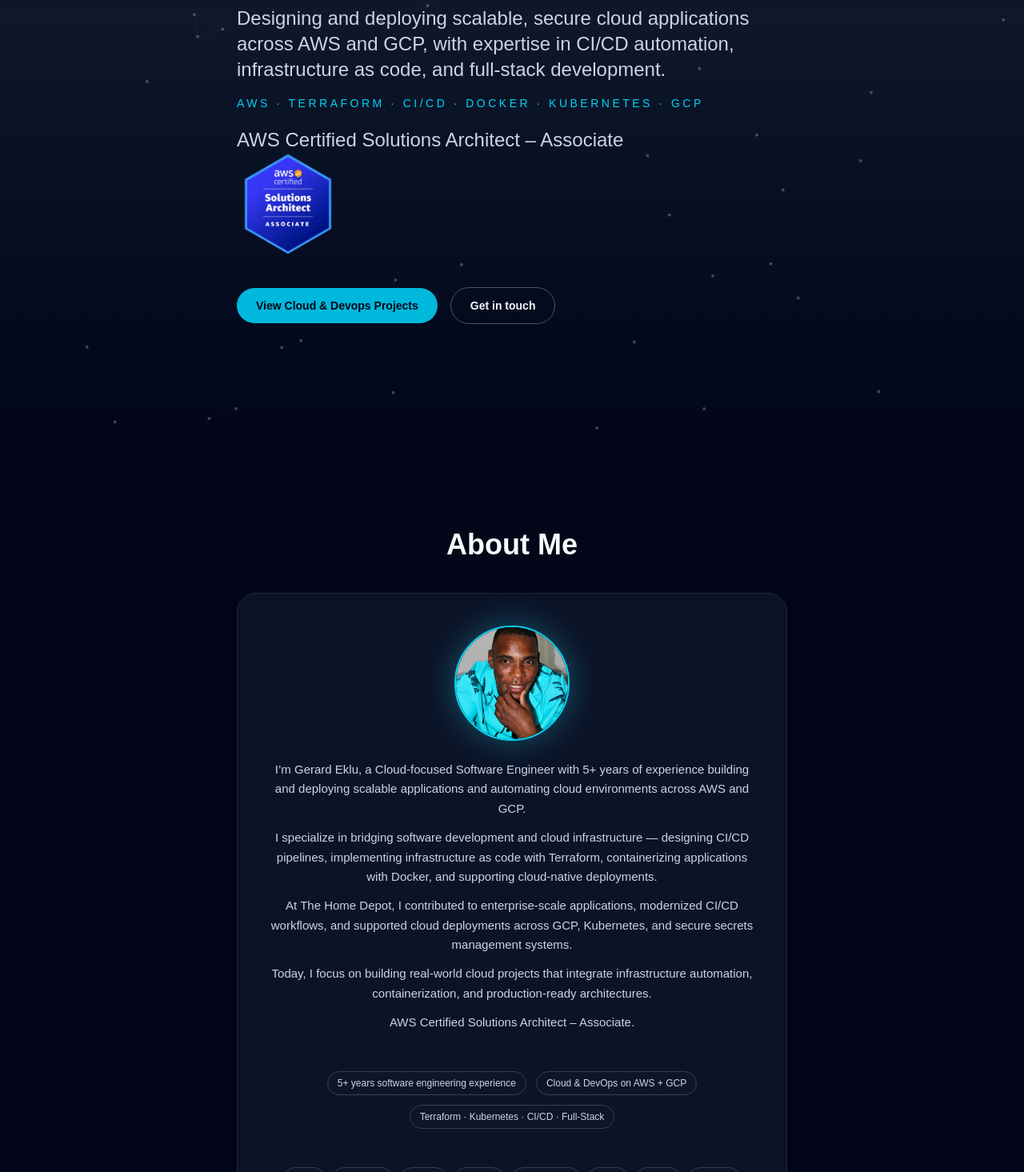
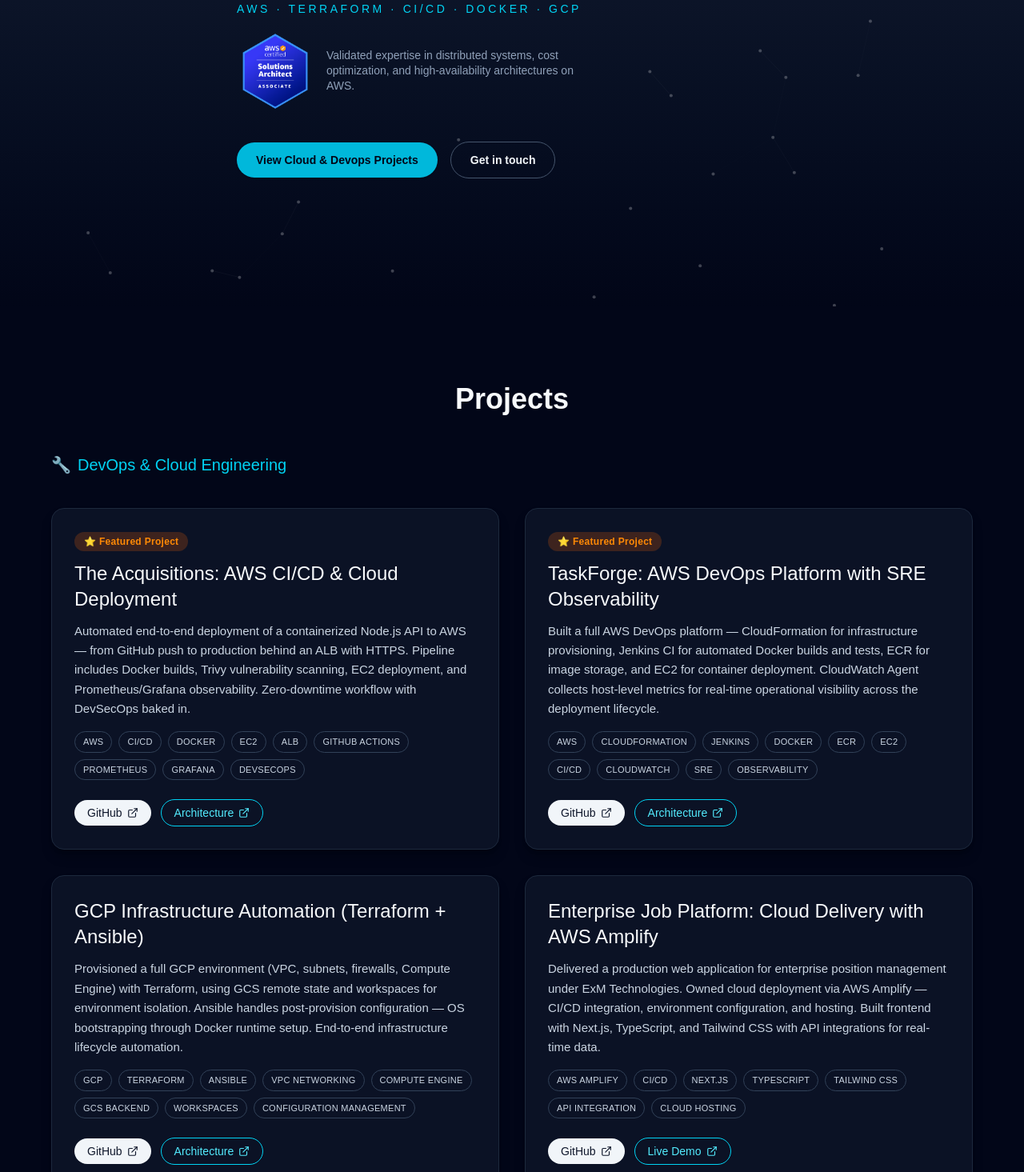
Before and after one commit to gerardinhoo/gerard-portfolio, a Next.js app: page / in a window 1280 px wide. Shown: the part 525-1990 px from the top of the page at 80% size. Built offline with nearby package versions, Linux system fonts and the light colour scheme.

Commit message:
Update portfolio

```diff
--- a/app/components/About.tsx
+++ b/app/components/About.tsx
@@ -22,37 +22,28 @@
               priority
             />
           </div>
-
           {/* About text */}
           <div className='text-sm md:text-[15px] leading-relaxed text-slate-300 text-left md:text-center space-y-3'>
             <p>
-              I’m Gerard Eklu, a Cloud-focused Software Engineer with 5+ years of experience building and deploying scalable applications and automating cloud environments across AWS and GCP.
+              I&apos;m Gerard Eklu, a Cloud &amp; DevOps Engineer with 5+ years of software engineering experience.
+              At The Home Depot, I worked on enterprise-scale applications, modernized CI/CD pipelines
+              using GitHub Actions, TeamCity, and Spinnaker, and supported cloud deployments across GCP
+              and Kubernetes environments with secure secrets management.
             </p>
             <p>
-              I specialize in bridging software development and cloud infrastructure — designing CI/CD pipelines, implementing infrastructure as code with Terraform, containerizing applications with Docker, and supporting cloud-native deployments.
+              I specialize in infrastructure automation with Terraform, containerization with Docker,
+              CI/CD pipeline design, and cloud-native architecture on AWS and GCP.
+              My software engineering background means I build infrastructure that developers actually want to use.
             </p>
             <p>
-              At The Home Depot, I contributed to enterprise-scale applications, modernized CI/CD workflows, and supported cloud deployments across GCP, Kubernetes, and secure secrets management systems.
+              Most DevOps engineers learn infrastructure but struggle to understand developer workflows.
+              I spent 5 years building production software with React, Node.js, and TypeScript &mdash;
+              so I design CI/CD pipelines and cloud infrastructure from the developer&apos;s perspective.
+              I know what makes a deploy friction-free because I&apos;ve been on the other side.
             </p>
-          <p>
-              Today, I focus on building real-world cloud projects that integrate infrastructure automation, containerization, and production-ready architectures.
+            <p className='text-cyan-400 font-medium'>
+              AWS Certified Solutions Architect &ndash; Associate
             </p>
-
-          <p>AWS Certified Solutions Architect – Associate.</p>
-
-          </div>
-
-          {/* Quick stats */}
-          <div className='mt-6 flex flex-wrap justify-center gap-3'>
-             <span className='inline-flex items-center rounded-full border border-slate-700 bg-slate-900/60 px-3 py-1.5 text-xs font-medium text-slate-300'>
-                5+ years software engineering experience
-             </span>
-             <span className='inline-flex items-center rounded-full border border-slate-700 bg-slate-900/60 px-3 py-1.5 text-xs font-medium text-slate-300'>
-                Cloud & DevOps on AWS + GCP
-             </span>
-             <span className='inline-flex items-center rounded-full border border-slate-700 bg-slate-900/60 px-3 py-1.5 text-xs font-medium text-slate-300'>
-                Terraform · Kubernetes · CI/CD · Full-Stack
-             </span>
           </div>
 
           {/* Tags */}
@@ -62,10 +53,12 @@
               'Terraform',
               'CI/CD',
               'Docker',
-              'Kubernetes',
+              'Ansible',
               'GCP',
+              'Observability',
               'React',
-              'Node.js'
+              'Node.js',
+              'TypeScript',
             ].map((t) => (
               <span
                 key={t}
--- a/app/components/Footer.tsx
+++ b/app/components/Footer.tsx
@@ -3,8 +3,8 @@
   return (
     <footer className='bg-slate-950 border-t border-slate-800 text-slate-300'>
       <div className='max-w-6xl mx-auto px-6 py-10 text-center space-y-5'>
-        <p>© 2025 <span className="text-slate-300 font-bold">Gerard Eklu</span></p>
-        <p className="text-xs mt-1">Cloud & DevOps Engineer • AWS | GCP</p>
+        <p>&copy; {new Date().getFullYear()} <span className="text-slate-300 font-bold">Gerard Eklu</span></p>
+        <p className="text-xs mt-1">Cloud & DevOps Engineer &bull; AWS | GCP</p>
         <p className="text-xs mt-1">Built with Next.js & Tailwind CSS</p>
       </div>
     </footer>
--- a/app/components/Hero.tsx
+++ b/app/components/Hero.tsx
@@ -1,5 +1,6 @@
 'use client';
 
+import Image from 'next/image';
 import ParticlesBackground from './ParticlesBackground';
 
 export default function Hero() {
@@ -8,29 +9,34 @@
       <ParticlesBackground />
       <div className='relative z-10 mx-auto flex w-full max-w-3xl flex-col items-center md:items-start px-6 md:px-10 py-24 md:py-32 lg:py-40 text-center md:text-left'>
         <h1 className='font-heading text-5xl md:text-6xl font-semibold text-white tracking-tight'>
-          Cloud & DevOps Engineer <br />
-          with Software Engineering Background
+          Cloud & DevOps Engineer
         </h1>
-        <p className='mt-5 text-xl md:text-2xl text-slate-300 max-w-2xl'>
-          Designing and deploying scalable, secure cloud applications across AWS and GCP, with expertise in CI/CD automation, infrastructure as code, and full-stack development.
+        <p className='mt-5 text-lg md:text-xl text-slate-300 max-w-2xl leading-relaxed'>
+          I build automated cloud infrastructure and CI/CD pipelines on AWS and GCP.
+          5+ years shipping production software gives me the edge most infra engineers
+          lack — I understand what developers actually need.
         </p>
         <p className='mt-4 text-xs md:text-sm font-medium tracking-[0.25em] uppercase text-cyan-400'>
-          AWS · Terraform · CI/CD · Docker · Kubernetes · GCP
+          AWS · Terraform · CI/CD · Docker · GCP
         </p>
-        <p className='mt-5 text-xl md:text-2xl text-slate-300 max-w-2xl'>
-          AWS Certified Solutions Architect – Associate
-        </p>
+        <div className='mt-5 flex items-center gap-4'>
           <a
             href="https://www.credly.com/badges/1d63a978-e270-4da6-a561-571019aa6fbf"
             target="_blank"
             rel="noopener noreferrer"
           >
-          <img
+            <Image
               src="/aws-saa.png"
               alt="AWS Certified Solutions Architect – Associate"
-            className="w-32 hover:scale-105 transition"
+              width={96}
+              height={96}
+              className="w-24 hover:scale-105 transition"
             />
           </a>
+          <p className='text-sm text-slate-400 max-w-xs leading-snug'>
+            Validated expertise in distributed systems, cost optimization, and high-availability architectures on AWS.
+          </p>
+        </div>
 
         <div className='mt-10 flex flex-wrap items-center justify-center md:justify-start gap-4'>
           <a
--- a/app/components/Navbar.tsx
+++ b/app/components/Navbar.tsx
@@ -5,9 +5,10 @@
 import Link from 'next/link';
 
 const NAV_LINKS = [
-  { href: '#about', label: 'About' },
   { href: '#projects', label: 'Projects' },
   { href: '#skills', label: 'Skills' },
+  { href: '#about', label: 'About' },
+  { href: '#resume', label: 'Resume' },
   { href: '#contact', label: 'Contact' },
 ] as const;
 
--- a/app/components/ProjectCard.tsx
+++ b/app/components/ProjectCard.tsx
@@ -71,7 +71,9 @@
             rel='noopener noreferrer'
             className='inline-flex items-center justify-center gap-1.5 rounded-full px-4 py-1.5 text-sm font-medium border border-cyan-400 text-cyan-300 hover:bg-cyan-400/10 transition-colors focus-visible:outline-none focus-visible:ring-2 focus-visible:ring-cyan-400'
           >
-            Live Demo
+            {live.endsWith('.png') || live.endsWith('.jpg') || live.endsWith('.svg')
+              ? 'Architecture'
+              : 'Live Demo'}
             <ExternalLink size={14} aria-hidden='true' />
             <span className='sr-only'>(opens in new tab)</span>
           </a>
--- a/app/components/Resume.tsx
+++ b/app/components/Resume.tsx
@@ -13,7 +13,7 @@
         <div className='mt-8 flex justify-center'>
           <div className='bg-slate-900/80 border border-slate-800 rounded-3xl px-8 py-6 shadow-lg shadow-black/25 flex flex-col items-center gap-4'>
             <a
-              href='/GERARD EKLU-Cloud-Devops-engineer.pdf'
+              href='/gerard-eklu-cloud-devops-engineer.pdf'
               target='_blank'
               rel='noopener noreferrer'
               className='inline-flex items-center gap-2 rounded-full bg-orange-500 px-5 py-2.5 text-sm font-semibold text-slate-950 hover:bg-orange-400 transition-colors focus-visible:outline-none focus-visible:ring-2 focus-visible:ring-orange-300'
--- a/app/data/projects.ts
+++ b/app/data/projects.ts
@@ -10,9 +10,9 @@
 export const projects: Project[] = [
   {
     featured: true,
-    title: 'The Acquisitions: End-to-End AWS CI/CD & Cloud Deployment Architecture',
+    title: 'The Acquisitions: AWS CI/CD & Cloud Deployment',
     description:
-      'Designed and implemented a production-ready cloud deployment architecture for a containerized Node.js API, demonstrating how to automate application delivery from code commit to secure, monitored production on AWS. Built a complete CI/CD pipeline using GitHub Actions and Docker, enabling automated builds, vulnerability scanning, and deployments to EC2 behind an Application Load Balancer with HTTPS routing. Implemented full observability using Prometheus metrics collection and Grafana dashboards, and integrated DevSecOps practices with Trivy image scanning to ensure secure, reliable releases.',
+      'Automated end-to-end deployment of a containerized Node.js API to AWS — from GitHub push to production behind an ALB with HTTPS. Pipeline includes Docker builds, Trivy vulnerability scanning, EC2 deployment, and Prometheus/Grafana observability. Zero-downtime workflow with DevSecOps baked in.',
     tags: [
       'AWS',
       'CI/CD',
@@ -30,9 +30,9 @@
 
   {
     featured: true,
-    title: 'TaskForge: End-to-End AWS DevOps Platform & SRE Observability Architecture',
+    title: 'TaskForge: AWS DevOps Platform with SRE Observability',
     description:
-      'Designed and implemented a production-style AWS DevOps platform demonstrating how to evolve a containerized application from local development to a fully automated, observable cloud environment. Provisioned infrastructure using CloudFormation, built CI pipelines with Jenkins for automated Docker image builds and testing, and deployed containers to EC2 with secure storage in Amazon ECR. Implemented SRE-focused observability using the CloudWatch Agent to collect host-level metrics, enabling real-time monitoring and operational visibility across the deployment lifecycle.',
+      'Built a full AWS DevOps platform — CloudFormation for infrastructure provisioning, Jenkins CI for automated Docker builds and tests, ECR for image storage, and EC2 for container deployment. CloudWatch Agent collects host-level metrics for real-time operational visibility across the deployment lifecycle.',
     tags: [
       'AWS',
       'CloudFormation',
@@ -43,27 +43,25 @@
       'CI/CD',
       'CloudWatch',
       'SRE',
-      'Infrastructure as Code',
+      'Observability',
     ],
     github: 'https://github.com/gerardinhoo/TaskForge',
     live: 'https://raw.githubusercontent.com/gerardinhoo/TaskForge/main/docs/screenshots/architecture-overview.png',
   },
 
   {
-  title: 'GCP Infrastructure Automation Platform (Terraform + Ansible)',
+    title: 'GCP Infrastructure Automation (Terraform + Ansible)',
     description:
-    'Designed and automated a production-style GCP infrastructure environment using Infrastructure as Code and configuration management principles. Provisioned core cloud resources with Terraform, including VPC networking, subnets, firewall rules, and Compute Engine instances. Implemented remote state management using a GCS backend with environment isolation via Terraform workspaces. Automated post-provisioning server configuration using Ansible for OS bootstrapping, package installation, and Docker setup, demonstrating end-to-end cloud infrastructure lifecycle automation from provisioning to runtime readiness.',
+      'Provisioned a full GCP environment (VPC, subnets, firewalls, Compute Engine) with Terraform, using GCS remote state and workspaces for environment isolation. Ansible handles post-provision configuration — OS bootstrapping through Docker runtime setup. End-to-end infrastructure lifecycle automation.',
     tags: [
       'GCP',
       'Terraform',
       'Ansible',
-    'Infrastructure as Code',
-    'Configuration Management',
+      'VPC Networking',
       'Compute Engine',
-    'VPC Networking',
       'GCS Backend',
       'Workspaces',
-    'Docker Automation',
+      'Configuration Management',
     ],
     github:
       'https://github.com/gerardinhoo/Devops-Journey/tree/main/gcp-terraform-infra',
@@ -71,39 +69,19 @@
       'https://raw.githubusercontent.com/gerardinhoo/Devops-Journey/main/gcp-terraform-infra/assets/architecture_diagram.png',
   },
 
-  {
-  title: 'Production Deployment Pipeline: Dockerized API with CI/CD & Monitoring',
-  description:
-    'Designed and implemented an end-to-end deployment pipeline for a containerized Node/Express API, demonstrating real-world production release workflows. Built and optimized Docker images, automated CI/CD using GitHub Actions, and deployed containers to AWS EC2 via secure SSH-based automation. Implemented application observability using Prometheus metrics scraping and Grafana dashboards to monitor runtime health and performance. Includes architecture diagrams, deployment workflows, and operational runbooks.',
-  tags: [
-    'AWS EC2',
-    'Docker',
-    'GitHub Actions',
-    'CI/CD Automation',
-    'Node.js',
-    'Prometheus',
-    'Grafana',
-    'Monitoring',
-    'Deployment Pipelines',
-  ],
-  github:
-    'https://github.com/gerardinhoo/Devops-Journey/tree/main/simple-node-api',
-  live:
-    'https://raw.githubusercontent.com/gerardinhoo/Devops-Journey/main/simple-node-api/assets/devops-workflow.png',
-  },
 
   {
-  title: 'Client Delivery: Enterprise Job Management Platform (Frontend & Cloud Collaboration)',
+    title: 'Enterprise Job Platform: Cloud Delivery with AWS Amplify',
     description:
-    'Contributed to the development and delivery of a production web application used to manage and generate position descriptions across an organization. Built responsive UI components using Next.js, TypeScript, and Tailwind CSS, implementing dynamic forms, reusable templates, and API integrations for real-time data handling. Collaborated within an engineering team under ExM Technologies to deliver the application to a client environment and supported cloud deployment workflows using AWS Amplify for hosting, CI/CD integration, and environment configuration.',
+      'Delivered a production web application for enterprise position management under ExM Technologies. Owned cloud deployment via AWS Amplify — CI/CD integration, environment configuration, and hosting. Built frontend with Next.js, TypeScript, and Tailwind CSS with API integrations for real-time data.',
     tags: [
+      'AWS Amplify',
+      'CI/CD',
       'Next.js',
       'TypeScript',
       'Tailwind CSS',
-    'AWS Amplify',
-    'Frontend Engineering',
       'API Integration',
-    'Client Delivery',
+      'Cloud Hosting',
     ],
     github:
       'https://github.com/Gambia-Fintech/theexm-applications/tree/main/apps/web/features',
--- a/app/data/skills.ts
+++ b/app/data/skills.ts
@@ -17,14 +17,16 @@
       { name: 'AWS', icon: 'aws/aws.svg' },
       { name: 'GCP', icon: 'googlecloud/googlecloud-original.svg' },
       { name: 'Terraform', icon: 'terraform/terraform-original.svg' },
-      { name: 'Infrastructure as Code', icon: 'terraform/terraform-original.svg' },
+      { name: 'Ansible', icon: 'ansible/ansible-original.svg' },
       { name: 'Docker', icon: 'docker/docker-original.svg' },
-      { name: 'Kubernetes', icon: 'kubernetes/kubernetes-plain.svg' },
       { name: 'GitHub Actions', icon: 'github/github-original.svg' },
       { name: 'Jenkins', icon: 'jenkins/jenkins-original.svg' },
+      { name: 'CloudWatch', icon: 'aws/aws.svg' },
       { name: 'Prometheus', icon: 'prometheus/prometheus-original.svg' },
       { name: 'Grafana', icon: 'grafana/grafana-original.svg' },
       { name: 'Trivy', icon: 'trivy/trivy-original.svg' },
+      { name: 'Networking / VPC', icon: 'aws/aws.svg' },
+      { name: 'IAM / Security', icon: 'aws/aws.svg' },
     ],
   },
   {
@@ -32,6 +34,7 @@
     variant: 'secondary',
     items: [
       { name: 'JavaScript', icon: 'javascript/javascript-original.svg' },
+      { name: 'TypeScript', icon: 'typescript/typescript-original.svg' },
       { name: 'Node.js', icon: 'nodejs/nodejs-original.svg' },
       { name: 'React', icon: 'react/react-original.svg' },
       { name: 'Next.js', icon: 'nextjs/nextjs-original.svg' },
@@ -47,7 +50,7 @@
     items: [
       { name: 'Git', icon: 'git/git-original.svg' },
       { name: 'Linux', icon: 'linux/linux-original.svg' },
-      { name: 'Bash', icon: 'bash/bash-original.svg' },
+      { name: 'Bash / Shell Scripting', icon: 'bash/bash-original.svg' },
       { name: 'Jira', icon: 'jira/jira-original.svg' },
       { name: 'Confluence', icon: '/icons/confluence.svg' },
       { name: 'Agile Methodologies', icon: '/icons/agile.svg' },
--- a/app/page.tsx
+++ b/app/page.tsx
@@ -15,9 +15,9 @@
       <Navbar />
       <main id='main-content'>
         <Hero />
-        <About />
         <Projects />
         <Skills />
+        <About />
         <Resume />
         <Contact />
       </main>
```
Also changed, not shown: 1 other file (tests, documents, lock files or other folders). Lines whose indentation alone changed are shown as unchanged.
